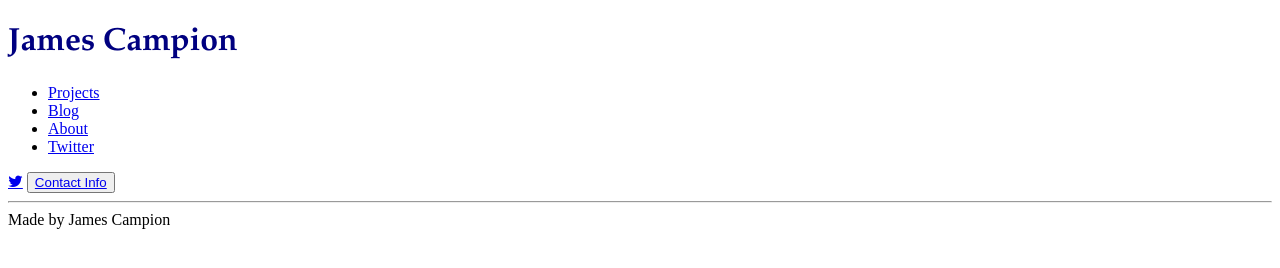
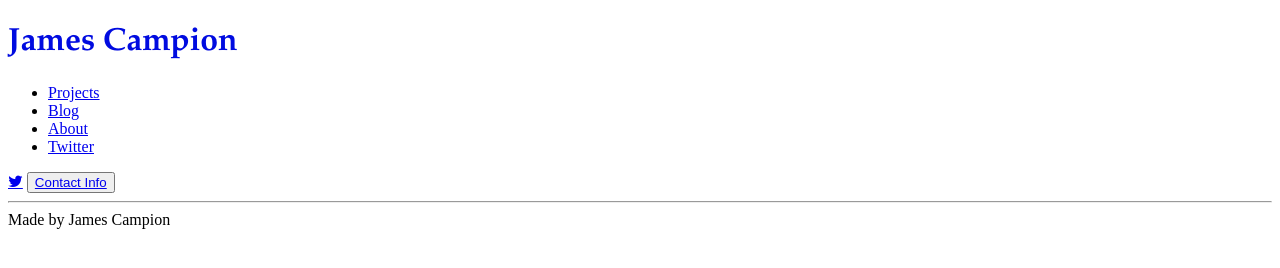
Before and after one commit to jamescampion/jamescampion.github.io, a plain HTML site: page index.html in a window 1280 px wide. Drawn offline with Linux system fonts and the light colour scheme.

Commit message:
Update index.html

```diff
--- a/index.html
+++ b/index.html
@@ -8,15 +8,17 @@
   </head>
 
   <body>
+  <header>
 
     <div class="wrapper">
     <div class="header">
     <div id="page-container">
     <div id="content-wrap">
 
-    <h1> <font color = "navy" face = "Garamond">James Campion</font></h1>
+    <h1> <font color = "royal blue" face = "Garamond">James Campion</font></h1>
 
       <nav>
+      <div style="clear: both"></div>
         <ul>
           <li>
               <a href="/projects">Projects</a>
@@ -45,7 +47,9 @@
 
     <button class="button"><a href="contact">Contact Info</a></button>
 
-    <hr />
+  </header>
+
+  <hr />
 
   </div>
     <footer id="footer">Made by James Campion</footer>
```
